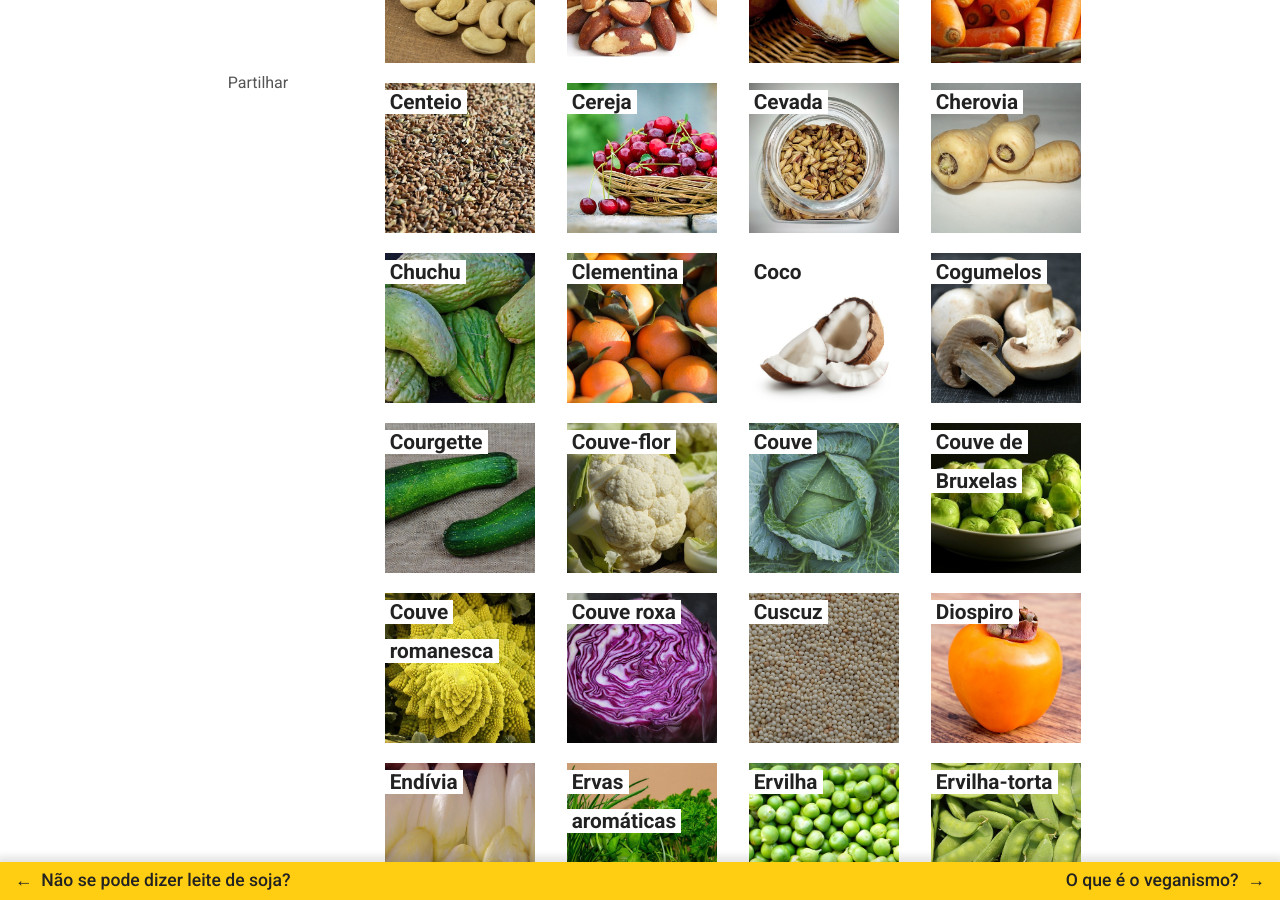
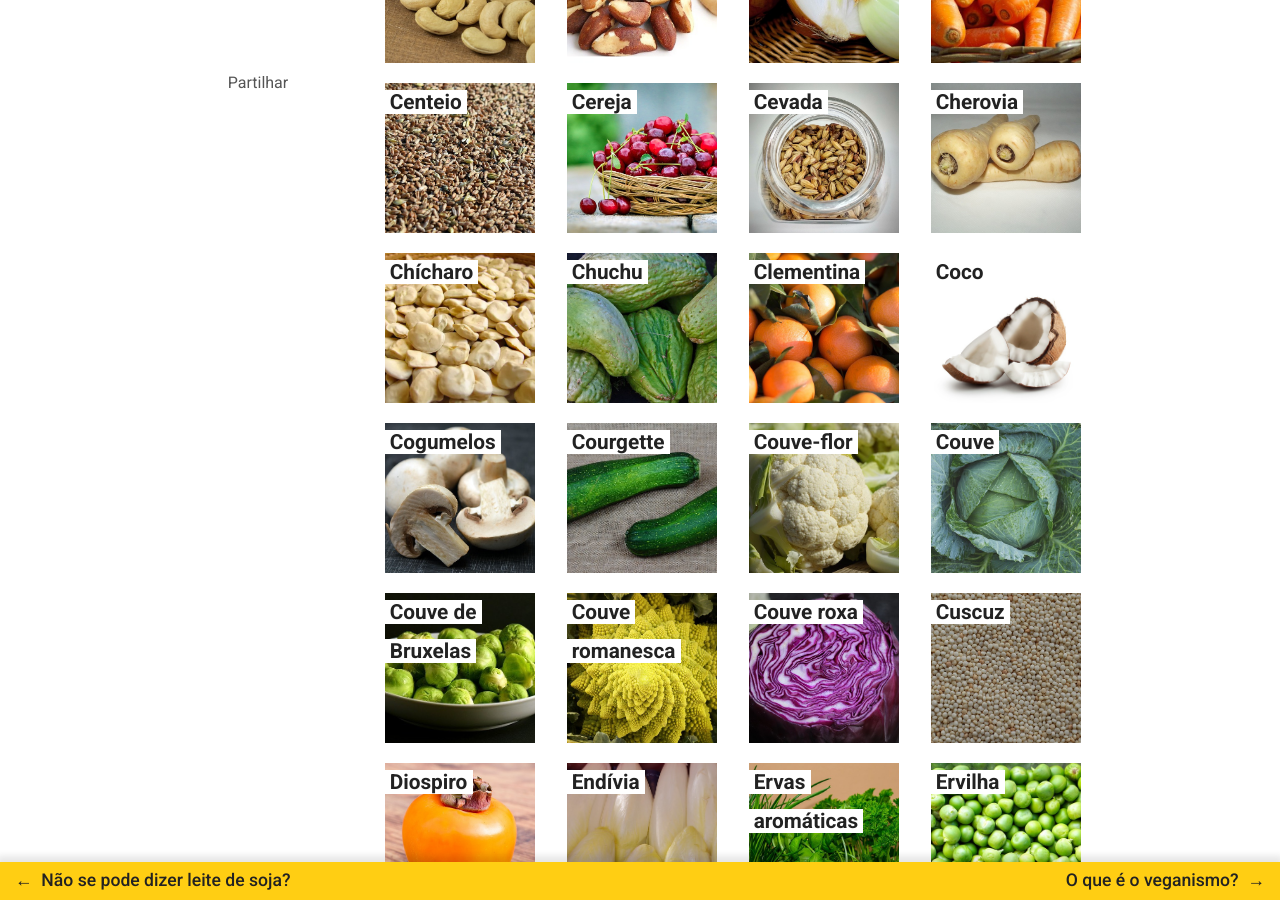
Before and after one commit to veganismosemduvida/veganismosemduvida.github.io, a Jekyll site: the page built from _posts/2021-02-26-o-que-come-um-vegano.md, in a window 1280 px wide and 900 px high, scrolled down 2545 px. Built offline with Jekyll 4.4.1, drawn with Linux system fonts in a browser that asks for light colours; nearby versions of some CDN libraries; comment, search, counter and statistics services are not loaded.

Commit message:
Add a food item

```diff
--- a/_posts/2021-02-26-o-que-come-um-vegano.md
+++ b/_posts/2021-02-26-o-que-come-um-vegano.md
@@ -62,6 +62,7 @@ Vê só a diversidade de ingredientes a que temos acesso em Portugal - e é prov
 <a href="https://www.google.pt/search?q=receitas+veganas+com+cereja" class="comida"><div style="width:150px;height:150px;margin:10px;background-image:url('../assets/images/comida/cereja.jpg');background-size: contain"><span style="background-color:#fff"><b>&nbsp;Cereja&nbsp;</b></span></div></a>
 <a href="https://www.google.pt/search?q=receitas+veganas+com+cevada" class="comida"><div style="width:150px;height:150px;margin:10px;background-image:url('../assets/images/comida/cevada.jpg');background-size: contain"><span style="background-color:#fff"><b>&nbsp;Cevada&nbsp;</b></span></div></a>
 <a href="https://www.google.pt/search?q=receitas+veganas+com+cherovia" class="comida"><div style="width:150px;height:150px;margin:10px;background-image:url('../assets/images/comida/cherovia.jpg');background-size: contain"><span style="background-color:#fff"><b>&nbsp;Cherovia&nbsp;</b></span></div></a>
+<a href="https://www.google.pt/search?q=receitas+veganas+com+chicharo" class="comida"><div style="width:150px;height:150px;margin:10px;background-image:url('../assets/images/comida/chicharo.jpg');background-size: contain"><span style="background-color:#fff"><b>&nbsp;Chícharo&nbsp;</b></span></div></a>
 <a href="https://www.google.pt/search?q=receitas+veganas+com+chuchu" class="comida"><div style="width:150px;height:150px;margin:10px;background-image:url('../assets/images/comida/chuchu.jpg');background-size: contain"><span style="background-color:#fff"><b>&nbsp;Chuchu&nbsp;</b></span></div></a>
 <a href="https://www.google.pt/search?q=receitas+veganas+com+clementina" class="comida"><div style="width:150px;height:150px;margin:10px;background-image:url('../assets/images/comida/clementina.jpg');background-size: contain"><span style="background-color:#fff"><b>&nbsp;Clementina&nbsp;</b></span></div></a>
 <a href="https://www.google.pt/search?q=receitas+veganas+com+coco" class="comida"><div style="width:150px;height:150px;margin:10px;background-image:url('../assets/images/comida/coco.jpg');background-size: contain"><span style="background-color:#fff"><b>&nbsp;Coco&nbsp;</b></span></div></a>
```
Also changed, not shown: assets/images/comida/chicharo.jpg (added).
